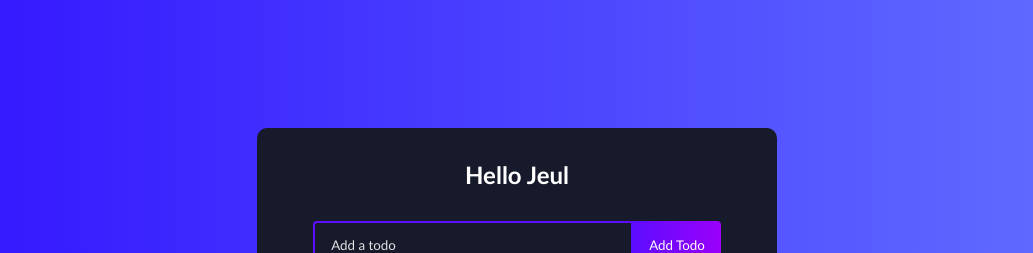
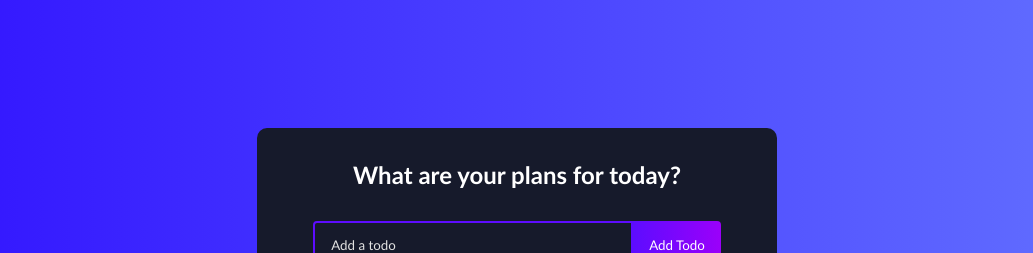
Before and after one commit to ReiCode28/TodoListApp-ReactJS-Frontend, a React (Create React App) app: page / in a window 1280 px wide. Shown: the top 253 px of the page, without its empty margins (123-1156 px from the left). Built offline with nearby package versions, Linux system fonts and the light colour scheme; no server answers.

Commit message:
adding comments

```diff
--- a/src/components/TodoList.js
+++ b/src/components/TodoList.js
@@ -104,7 +104,7 @@ function TodoList() {
    */
   return (
     <>
-      <h1>Hello Jeul</h1>
+      <h1>What are your plans for today?</h1>
       <TodoForm onSubmit={addTodo} />
       <Todo
         todos={todos}
```
